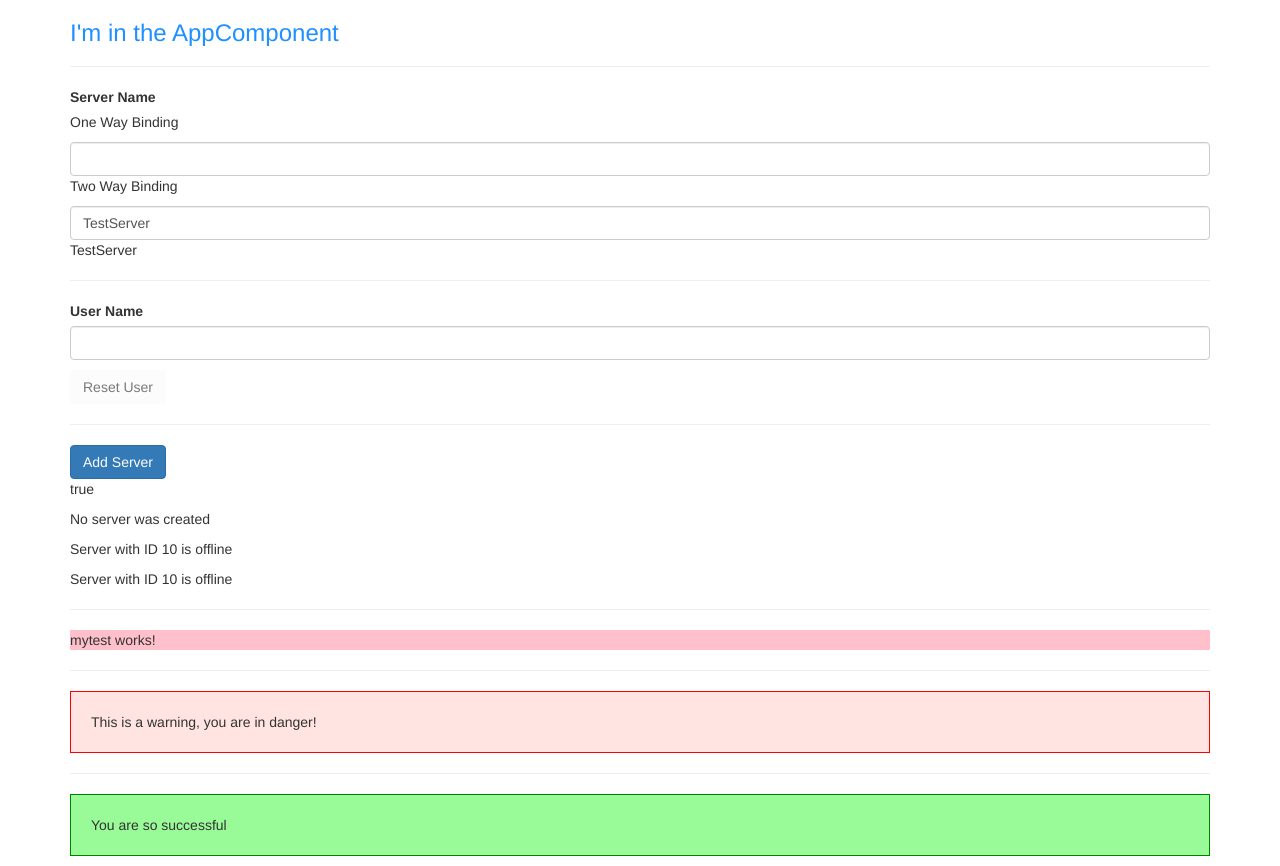
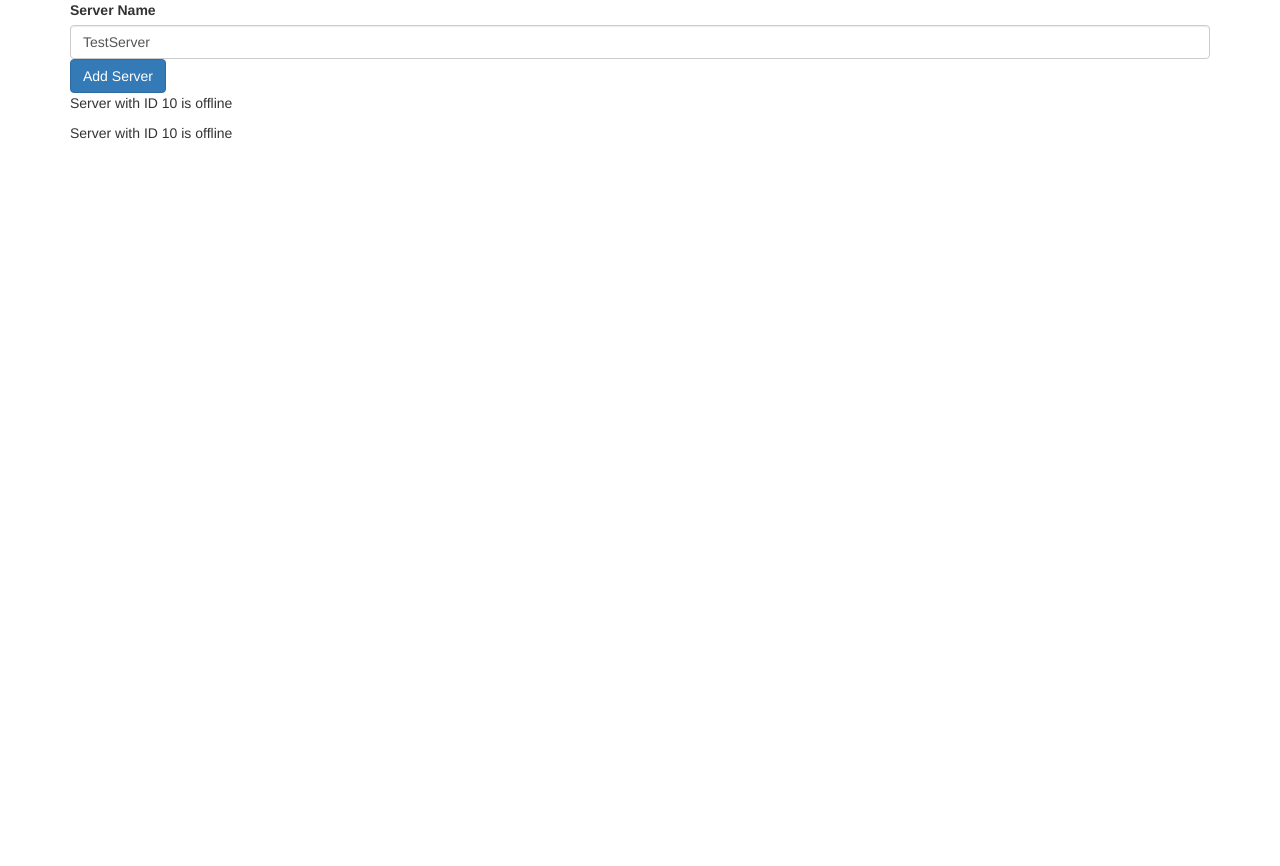
Before and after one commit to WebDevJasonCameron/LearningWebDev_ANGULAR, an Angular app in the folder my-first-app/: page / in a window 1280 px wide. After the commit the page ends 800 px from the top, so only its background shows below. Built offline with nearby package versions, Linux system fonts and the light colour scheme.

Commit message:
using *ngIf output data conditionally

```diff
--- a/my-first-app/src/app/app.component.html
+++ b/my-first-app/src/app/app.component.html
@@ -1,15 +1,7 @@
 <div class="container">
   <div class="row">
     <div class="col-xs-12">
-      <h3>I'm in the AppComponent</h3>
-      <hr>
       <app-servers></app-servers>
-      <hr>
-      <app-mytest></app-mytest>
-      <hr>
-      <app-warning-alert></app-warning-alert>
-      <hr>
-      <app-success-alert></app-success-alert>
     </div>
   </div>
 </div>
--- a/my-first-app/src/app/servers/servers.component.html
+++ b/my-first-app/src/app/servers/servers.component.html
@@ -1,38 +1,10 @@
 <label>Server Name</label>
 
-<p>One Way Binding</p>
-<input
-  type="text"
-  class="form-control"
-(input)="onUpdateServerName($event)">   <!--One Way-->
-
-<p class="p-4">Two Way Binding</p>
 <input
   type="text"
   class="form-control"
   [(ngModel)]="serverName">             <!--Two Way-->
 
-
-<p>{{ serverName }}</p>
-
-<hr>                                    <!--Assignment-->
-
-<label>User Name</label>
-<input
-  type="text"
-  class="form-control"
-  [(ngModel)]="userName">
-
-  <p>{{ userName }}</p>
-
-  <button
-    class="btn btn-secondary"
-    [disabled]="userName === '' "
-    (click)="userName = '' ">
-      Reset User
-    </button>
-
-    <hr>                                    <!--Other-->
 
 <button
   class="btn btn-primary"
@@ -41,9 +13,6 @@
     Add Server
 </button>
 
-<p>{{ allowNewServer }}</p>
-
-<p>{{ serverCreationStatus }}</p>
-
+<p *ngIf="serverCreated" >Server was created, server name is {{ serverName }} </p>
 <app-server></app-server>
 <app-server></app-server>
--- a/my-first-app/src/app/servers/servers.component.ts
+++ b/my-first-app/src/app/servers/servers.component.ts
@@ -10,6 +10,7 @@
   serverCreationStatus = 'No server was created';
   serverName = 'TestServer';
   userName = '';
+  serverCreated = false;
 
   constructor() {
     setTimeout(() => {
@@ -22,6 +23,7 @@
   }
 
   onCreateServer(){
+    this.serverCreated = true;
     this.serverCreationStatus = 'Server was created! Name is ' + this.serverName;
   }
 
```
